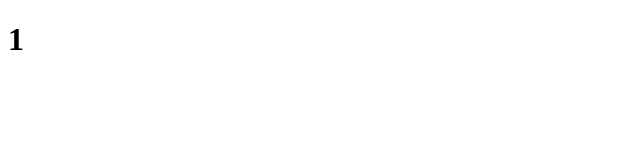
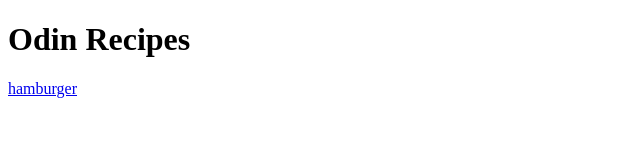
Before and after one commit to Mohammad0Sadegh/odin-project-recipes, a plain HTML site: page index.html in a window 1280 px wide. Shown: the whole page, without its empty margins (0-640 px from the left). Drawn offline with Linux system fonts and the light colour scheme.

Commit message:
adding some small details: title...

```diff
--- a/index.html
+++ b/index.html
@@ -3,10 +3,11 @@
 <head>
     <meta charset="UTF-8">
     <meta name="viewport" content="width=device-width, initial-scale=1.0">
-    <title>Document</title>
+    <title>Odin Recipes</title>
 </head>
 <body>
-    <h1>1</h1>
+    <h1>Odin Recipes</h1>
+      <a href="./recipes/hamburger.html">hamburger</a>
 
 </body>
 </html>
```
